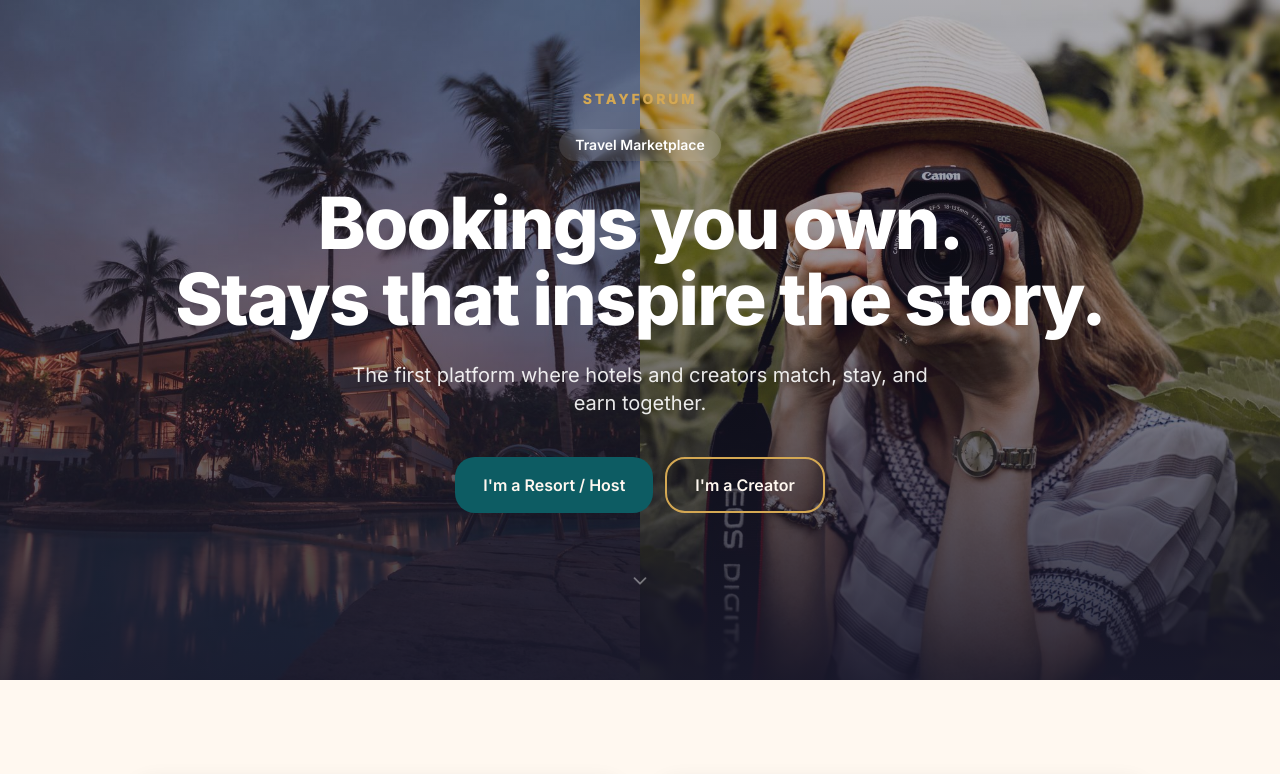
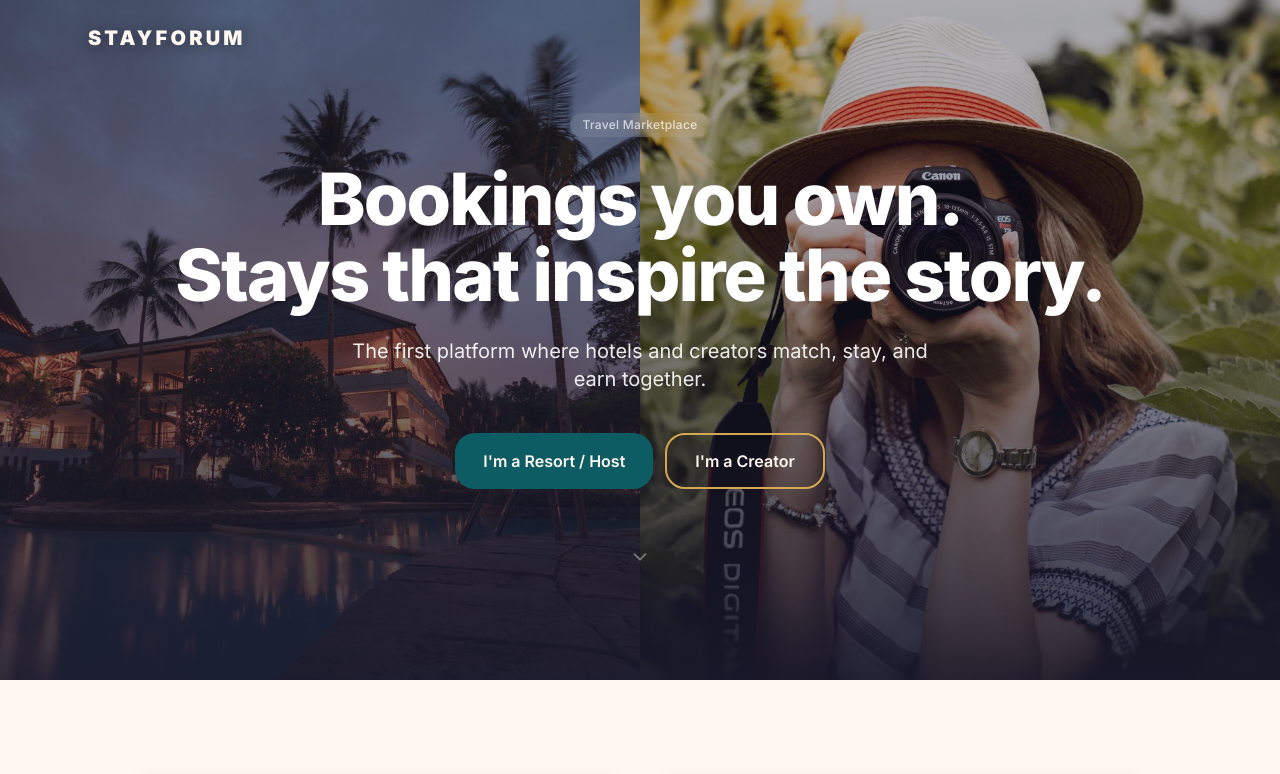
Before and after one commit to Halinfl/Stayflow, a Next.js app: page / in a window 1280 px wide. Shown: the top 774 px of the page. Built offline with nearby package versions, Linux system fonts and the light colour scheme.

Commit message:
Enlarge StayForum wordmark in landing hero chrome.
Move the brand into top-left cream chrome (~25% larger, black weight) and demote the Travel Marketplace pill so the locked H1 and dual path CTAs stay primary.

```diff
--- a/components/Hero.tsx
+++ b/components/Hero.tsx
@@ -46,22 +46,24 @@ export default function Hero() {
 
       <div className="absolute inset-0 bg-gradient-to-b from-brand-charcoal/30 via-brand-charcoal/50 to-brand-charcoal/90" />
 
+      {/* Top-left chrome wordmark — cream on dark hero, enlarged ~25% */}
+      <div className="absolute inset-x-0 top-0 z-20">
+        <div className="mx-auto flex max-w-6xl items-center px-6 pt-5 sm:pt-6">
+          <span className="text-lg font-black tracking-[0.16em] text-brand-cream uppercase drop-shadow-[0_1px_8px_rgba(0,0,0,0.45)] sm:text-xl">
+            StayForum
+          </span>
+        </div>
+      </div>
+
       <motion.div
         variants={staggerContainer}
         initial="hidden"
         animate="visible"
         className="relative z-10 flex min-h-[85svh] flex-col items-center justify-center px-6 py-20 text-center"
       >
-        <motion.div
-          variants={fadeInUp}
-          className="mb-5 text-sm font-extrabold tracking-[0.2em] text-brand-gold uppercase"
-        >
-          StayForum
-        </motion.div>
-
         <motion.span
           variants={fadeInUp}
-          className="mb-6 inline-block rounded-full bg-white/10 px-4 py-1.5 text-sm font-semibold text-white backdrop-blur"
+          className="mb-6 inline-block rounded-full bg-white/8 px-3 py-1 text-xs font-medium tracking-wide text-white/70 backdrop-blur"
         >
           Travel Marketplace
         </motion.span>
```
